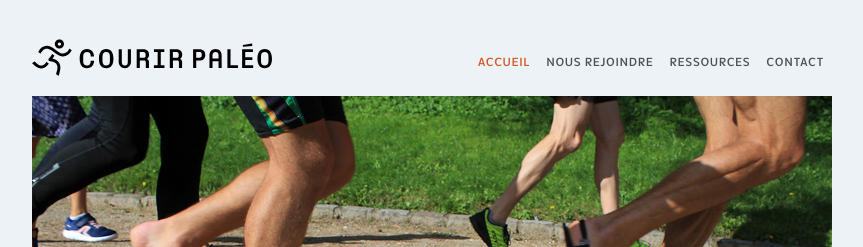
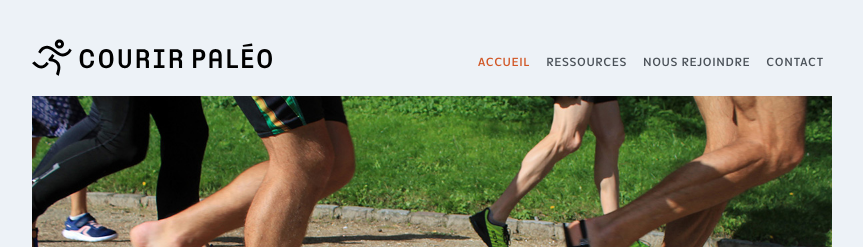
Before and after one commit to courirpaleo/courirpaleo.github.io, a Jekyll site: the page built from index.md, in a window 1280 px wide. Shown: the top 247 px of the page, without its empty margins (208-1071 px from the left). Built offline with Jekyll 4.4.1, drawn with Linux system fonts in a browser that asks for light colours; some web fonts are replaced.

Commit message:
Update navigation.html

```diff
--- a/_includes/navigation.html
+++ b/_includes/navigation.html
@@ -10,8 +10,8 @@
 
         <ul id="menu">
             <li {% if page.url == "/" %}class="active"{% endif %}><a href="/">Accueil</a></li>
+	    <li {% if page.url == "/contact" %}class="active"{% endif %}><a href="/ressources">Ressources</a></li>
             <li {% if page.url == "/nous-rejoindre" %}class="active"{% endif %}><a href="/nous-rejoindre">Nous rejoindre</a></li>
-	    <li {% if page.url == "/contact" %}class="active"{% endif %}><a href="/ressources">Ressources</a></li>
             <li {% if page.url == "/contact" %}class="active"{% endif %}><a href="/contact">Contact</a></li>
         </ul>
     </div>
```
